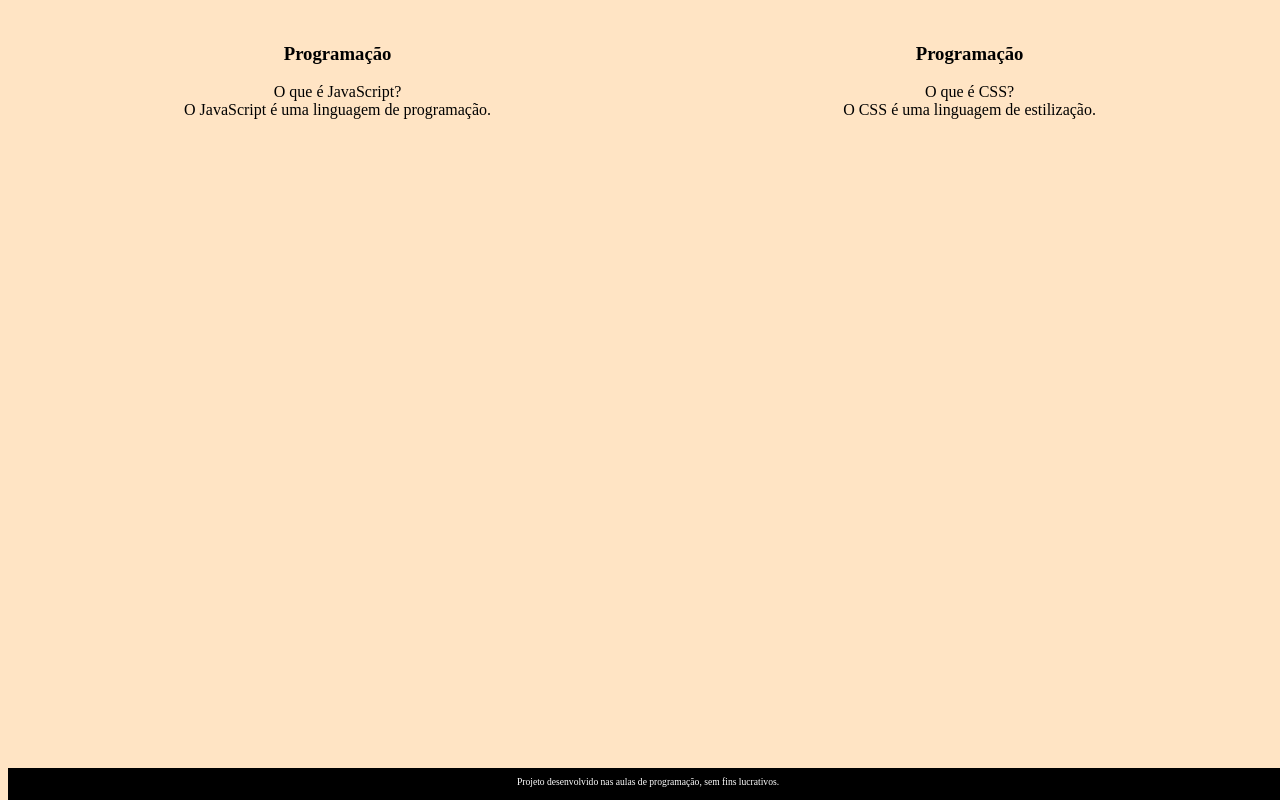
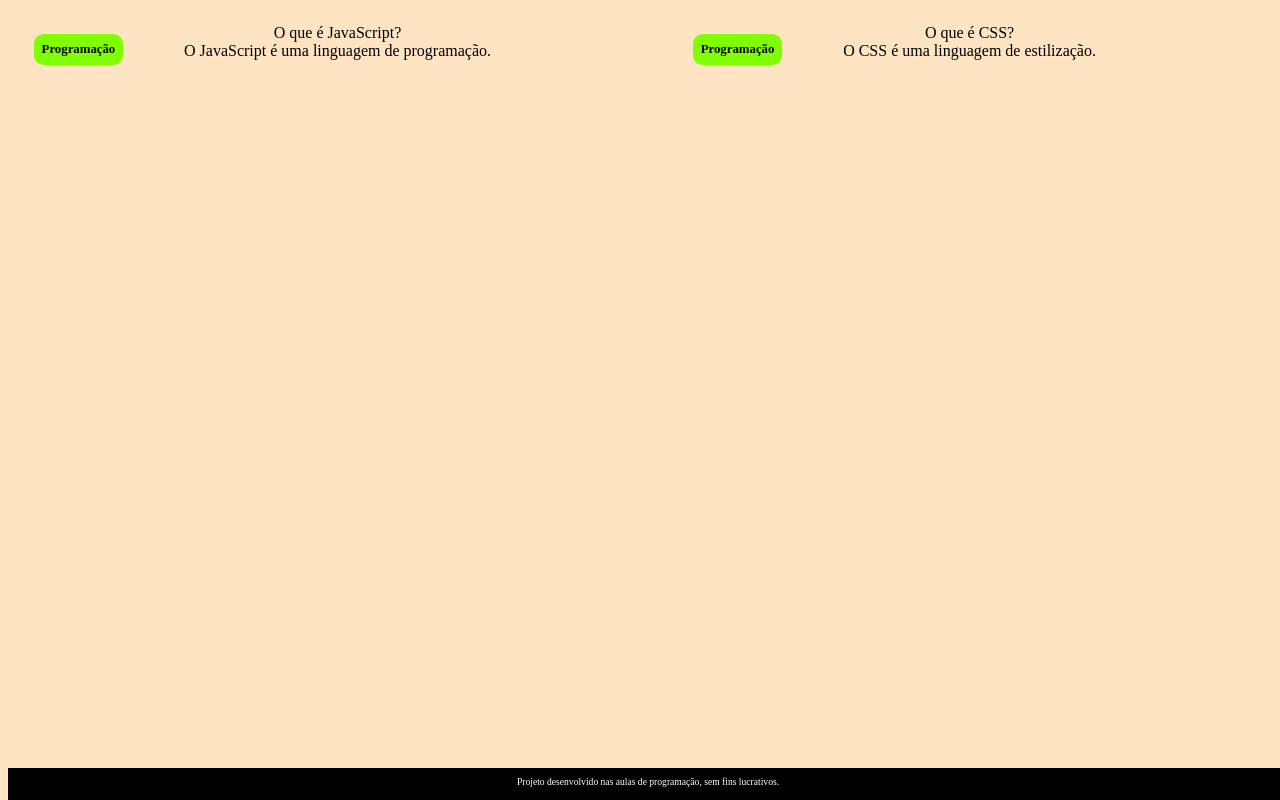
Before and after one commit to Est-1c-14/Segundo-Reposit-rio-2, a plain HTML site: page index.html in a window 1280 px wide. Drawn offline with Linux system fonts and the light colour scheme.

Commit message:
22/05/25 1

```diff
--- a/style.css
+++ b/style.css
@@ -19,8 +19,18 @@ body {
 .cartao__conteudo{
     text-align: center;
     height: 100%;
+}
 
+.cartao__conteudo h3 {
+    background-color: chartreuse;
+    text-align: left;
+    padding: 0.5rem;
+    position: absolute;
+    margin: 0.6rem;
+    border-radius: 0.6rem;
+    font-size: 1vw;
 }
+
 footer {
     background-color: black;
     color: white;
```
